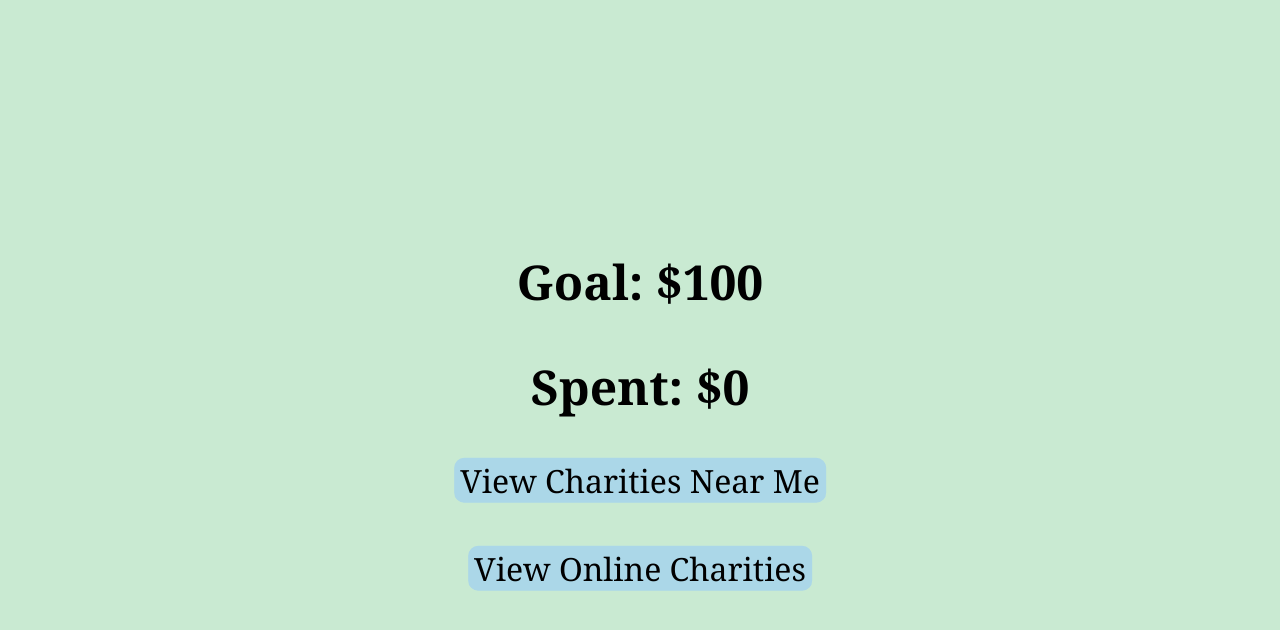
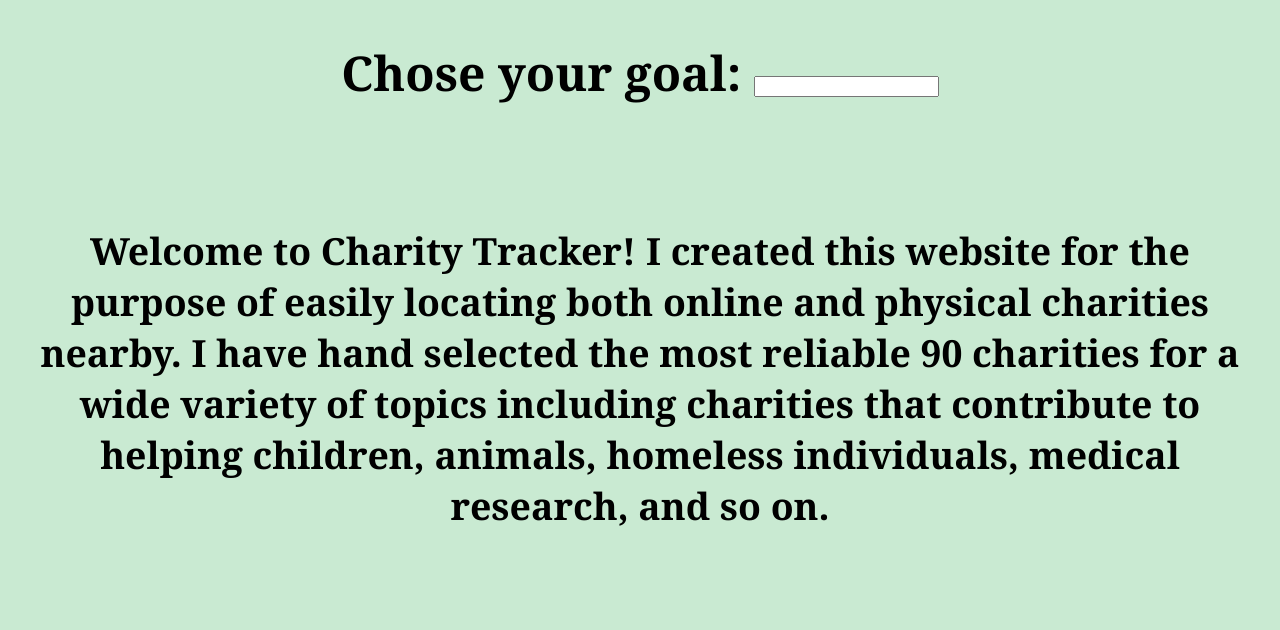
Before and after one commit to GitHub225-68/GitHub225-68.github.io, a plain HTML site: page index.html in a window 1280 px wide. Drawn offline with Linux system fonts and the light colour scheme.

Commit message:
Update index.html

```diff
--- a/index.html
+++ b/index.html
@@ -7,18 +7,85 @@
 
 <center>
   <div id = "frontpage">
-  <h2>Goal: $100</h2>
-  <h2>Spent: $0</h2>
+  <h2>Goal: $<span id="goaltext">100</span></h2>
+  <h2 id="spent">Spent: $<span id="0" class="spent2">0</span><input id="input" type="text" onkeypress="clickPress(event)" class="spent2"></input></h2>
   <button onclick="GM()">View Charities Near Me</button>
   <br>
   <br>
-  <button>View Online Charities</button>
+  <button onclick="OC()">View Online Charities</button>
 </div>
 </center>
 
+<center>
+  <div id = "goal">
+    <h2>Chose your goal: <input id="goalinput" type="text" onkeypress="clickPress2(event)"></input></h2>
+    <br>
+    <h3 id="dsc">
+      Welcome to Charity Tracker! I created this website for the purpose of easily locating both online and physical charities nearby. I have hand selected the most reliable 90 charities for a wide variety of topics including charities that contribute to helping children, animals, homeless individuals, medical research, and so on.
+    </h3>
+  </div>
+</center>
+
 <script>
+  document.getElementById("goal").style.display = "none"
+
+  function setCookie(c_name,value,exdays){var exdate=new Date();exdate.setDate(exdate.getDate() + exdays);var c_value=escape(value) + ((exdays==null) ? "" : "; expires="+exdate.toUTCString());document.cookie=c_name + "=" + c_value;}
+
+  function getCookie(c_name){var c_value = document.cookie;var c_start = c_value.indexOf(" " + c_name + "=");if (c_start == -1){c_start = c_value.indexOf(c_name + "=");}if (c_start == -1){c_value = null;}else{c_start = c_value.indexOf("=", c_start) + 1;var c_end = c_value.indexOf(";", c_start);if (c_end == -1){c_end = c_value.length;}c_value = unescape(c_value.substring(c_start,c_end));}return c_value;}
+
+  checkSession();
+
+  function checkSession(){
+     var c = getCookie("visited");
+     if (c === "yes") {
+        //do nothing
+     } else {
+        document.getElementById("frontpage").style.display = "none"
+        document.getElementById("goal").style.display = "block"
+     }
+     setCookie("visited", "yes", 0.0000000001); // expire in 1 year; or use null to never expire
+  }
+
+  document.getElementById("input").style.display = "none"
   function GM() {
     window.location.href = 'https://github225-68.github.io/GoogleMapsH.html';
+  }
+
+  function OC() {
+    window.location.href = 'https://github225-68.github.io/OnlineCH.html'
+  }
+
+  document.getElementById("spent").addEventListener("click", inputAsk);
+
+  function inputAsk() {
+    document.getElementById("0").style.display = "none"
+    document.getElementById("input").style.display = "inline"
+  }
+
+  function clickPress(event) {
+    if (event.key == "Enter") {
+      document.getElementById("0").innerHTML = document.getElementById("input").value;
+      document.getElementById("0").style.display = "inline"
+      document.getElementById("input").style.display = "none"
+      setCookie("spent", document.getElementById("input").value, null);
+    }
+  }
+
+   function clickPress2(event) {
+    if (event.key == "Enter") {
+      document.getElementById("goaltext").innerHTML = document.getElementById("goalinput").value;
+      document.getElementById("frontpage").style.display = "block"
+      document.getElementById("goal").style.display = "none"
+      setCookie("goal", document.getElementById("goalinput").value, null);
+    }
+  }
+
+  window.onload = function() {
+    var s = getCookie("spent");
+    document.getElementById("0").innerHTML = s
+
+    var g = getCookie("goal");
+    document.getElementById("goaltext").innerHTML = g
   }
 </script>
 </body>
```
